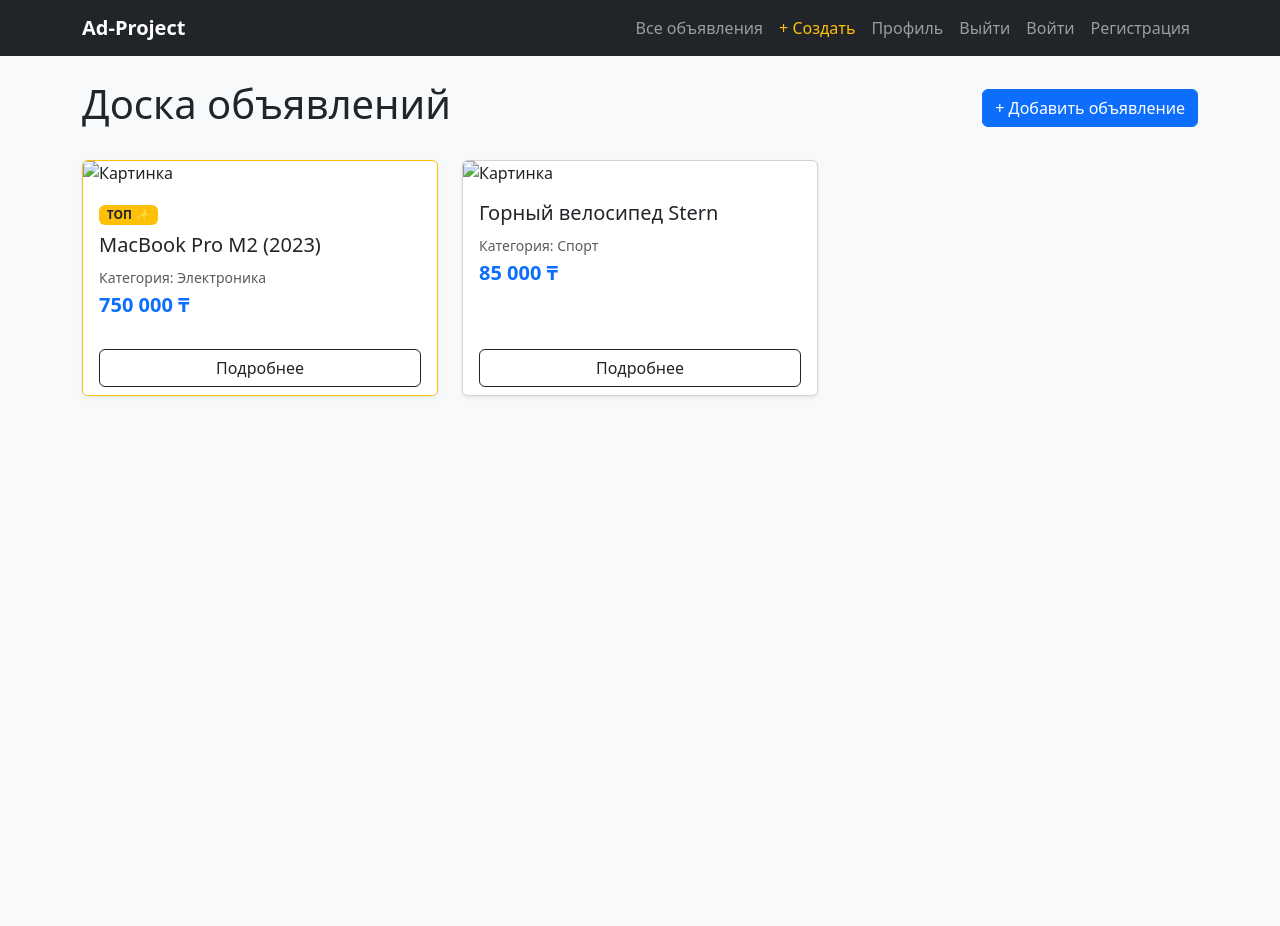
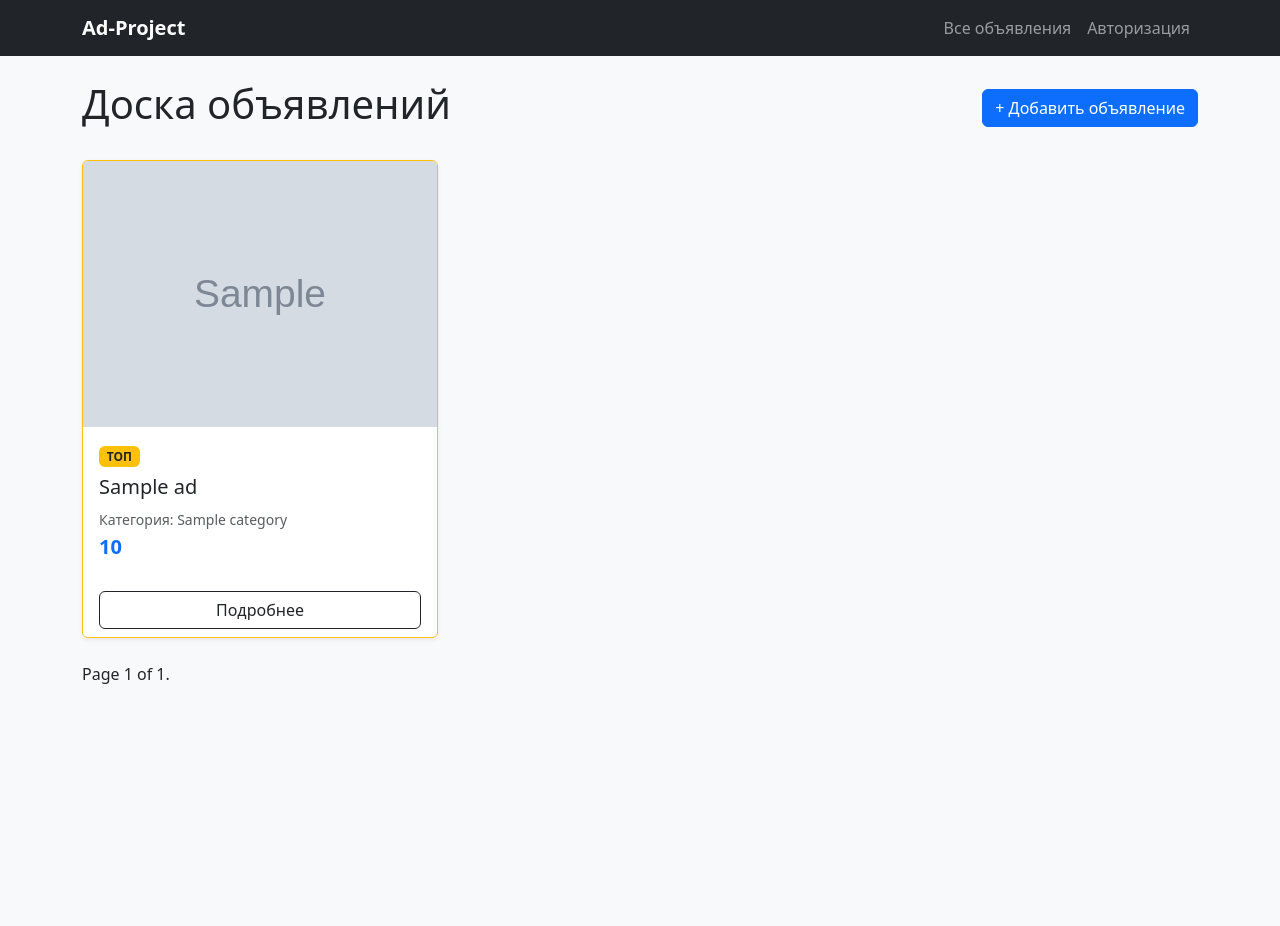
Before and after one commit to shaspire/serd-rpo5-24r-p2, a Django app: page / in a window 1280 px wide. Shown: the top 926 px of the page. Run offline with Django 5.2, Linux system fonts and the light colour scheme; tables that the repository leaves empty hold one stand-in row (values such as "Sample post"); grey boxes marked "Sample" are stand-in pictures; some libraries are stand-ins or nearby versions.

Commit message:
Implementations
Completed Pages:
Homepage,
Registration, Login, Profile.

```diff
--- a/src/core_app/forms.py
+++ b/src/core_app/forms.py
@@ -5,11 +5,10 @@ from .models import Ad
 
 class UserRegisterForm(UserCreationForm):
 	email = forms.EmailField(required=True, label='Email')
-	username = forms.CharField(max_length=30, required=True, label='Username')
 
-	class Meta(UserCreationForm.Meta):
+	class Meta:
 		model = User
-		fields = ('username', 'email')
+		fields = ('username', 'email', 'password1', 'password2')
 
 
 class AdForm(forms.ModelForm):
--- a/src/core_app/models.py
+++ b/src/core_app/models.py
@@ -5,9 +5,9 @@ import uuid
 
 
 class Category(models.Model):
-	name = models.CharField(max_length=100)
+	name = models.CharField(max_length=100, verbose_name='Название')
 	image = models.ImageField(upload_to='categories/', blank=True, null=True, verbose_name='Изображение')
-	slug = models.SlugField(max_length=100, unique=True, blank=True)
+	slug = models.SlugField(max_length=100, unique=True, blank=True, help_text='Будет сгенерирован автоматически')
 
 	def save(self, *args, **kwargs):
 		if not self.slug:
@@ -40,9 +40,11 @@ class Ad(models.Model):
 	updated_at = models.DateTimeField(auto_now=True)
 
 	is_moderated = models.BooleanField(default=False, verbose_name='Прошло модерацию')
+	is_vip = models.BooleanField(default=False, verbose_name='Спонсировано')
 
 	def __str__(self):
 		return self.title
+
 
 class Favorite(models.Model):
 	user = models.ForeignKey(User, on_delete=models.CASCADE, related_name='favorites')
--- a/src/core_app/templates/ad_list.html
+++ b/src/core_app/templates/ad_list.html
@@ -5,37 +5,44 @@
 {% block content %}
 <div class="d-flex justify-content-between align-items-center mb-4">
     <h1>Доска объявлений</h1>
-    <a href="#" class="btn btn-primary">+ Добавить объявление</a>
+    <a href="{% url 'ad_create' %}" class="btn btn-primary">+ Добавить объявление</a>
 </div>
 
 <div class="row">
+    {% for ad in ads %}
     <div class="col-md-4 mb-4">
         <div class="card h-100 border-warning shadow-sm">
-            <img src="https://via.placeholder.com/400x250" class="card-img-top" alt="Картинка">
+            <img src="{{ad.image}}" class="card-img-top" alt="Картинка">
             <div class="card-body">
-                <span class="badge bg-warning text-dark mb-2">ТОП ✨</span>
-                <h5 class="card-title">MacBook Pro M2 (2023)</h5>
-                <p class="card-text text-muted mb-1"><small>Категория: Электроника</small></p>
-                <h5 class="text-primary fw-bold">750 000 ₸</h5>
+                {% if ad.is_vip %}
+                <span class="badge bg-warning text-dark mb-2">ТОП</span>
+                {% endif %}
+                <h5 class="card-title">{{ad.title}}</h5>
+                <p class="card-text text-muted mb-1"><small>Категория: {{ad.category}}</small></p>
+                <h5 class="text-primary fw-bold">{{ad.price}}</h5>
             </div>
             <div class="card-footer bg-white border-0">
-                <a href="#" class="btn btn-outline-dark w-100">Подробнее</a>
+                <a href="{% url 'ad_detail' uuid=ad.uuid %}" class="btn btn-outline-dark w-100">Подробнее</a>
             </div>
         </div>
     </div>
+	{% endfor %}
+</div>
+<div class="pagination">
+    <span class="step-links">
+        {% if ads.has_previous %}
+            <a href="?page=1">&laquo; first</a>
+            <a href="?page={{ ads.previous_page_number }}">previous</a>
+        {% endif %}
 
-    <div class="col-md-4 mb-4">
-        <div class="card h-100 shadow-sm">
-            <img src="https://via.placeholder.com/400x250" class="card-img-top" alt="Картинка">
-            <div class="card-body">
-                <h5 class="card-title">Горный велосипед Stern</h5>
-                <p class="card-text text-muted mb-1"><small>Категория: Спорт</small></p>
-                <h5 class="text-primary fw-bold">85 000 ₸</h5>
-            </div>
-            <div class="card-footer bg-white border-0">
-                <a href="#" class="btn btn-outline-dark w-100">Подробнее</a>
-            </div>
-        </div>
-    </div>
+        <span class="current">
+            Page {{ ads.number }} of {{ ads.paginator.num_pages }}.
+        </span>
+
+        {% if ads.has_next %}
+            <a href="?page={{ ads.next_page_number }}">next</a>
+            <a href="?page={{ ads.paginator.num_pages }}">last &raquo;</a>
+        {% endif %}
+    </span>
 </div>
 {% endblock %}
--- a/src/core_app/templates/base.html
+++ b/src/core_app/templates/base.html
@@ -17,11 +17,12 @@
         <div class="collapse navbar-collapse" id="navbarNav">
             <ul class="navbar-nav ms-auto">
                 <li class="nav-item"><a class="nav-link" href="/">Все объявления</a></li>
-                <li class="nav-item"><a class="nav-link text-warning" href="#">+ Создать</a></li>
-                <li class="nav-item"><a class="nav-link" href="#">Профиль</a></li>
-                <li class="nav-item"><a class="nav-link" href="#">Выйти</a></li>
-                <li class="nav-item"><a class="nav-link" href="#">Войти</a></li>
-                <li class="nav-item"><a class="nav-link" href="#">Регистрация</a></li>
+				{% if user.is_authenticated %}
+                <li class="nav-item"><a class="nav-link text-warning" href="{% url 'ad_create' %}">+ Создать</a></li>
+				<li class="nav-item"><a class="nav-link" href="{% url 'profile' %}">Профиль</a></li>
+				{% else %}
+                <li class="nav-item"><a class="nav-link" href="{% url 'login' %}">Авторизация</a></li>
+				{% endif %}
             </ul>
         </div>
     </div>
--- a/src/core_app/urls.py
+++ b/src/core_app/urls.py
@@ -14,10 +14,10 @@ urlpatterns = [
     path('ad/<uuid:uuid>/favorite/', views.toggle_favorite, name='toggle_favorite'),
 
     # Профиль пользователя
-    path('profile/', views.profile_view, name='profile'),
+    path('accounts/profile/', views.profile_view, name='profile'),
 
     # Авторизация и регистрация
-    path('register/', views.register_view, name='register'),
-    path('login/', views.login_view, name='login'),
-    path('logout/', views.logout_view, name='logout'),
+    path('accounts/register/', views.register_view, name='register'),
+    path('accounts/login/', views.login_view, name='login'),
+    path('accounts/logout/', views.logout_view, name='logout'),
 ]
--- a/src/core_app/views.py
+++ b/src/core_app/views.py
@@ -13,16 +13,17 @@ from .forms import UserRegisterForm, AdForm
 
 # --- АВТОРИЗАЦИЯ ---
 def register_view(request):
-	if request.user.is_authenticated: return redirect('ad_list')
+	if request.user.is_authenticated: return redirect('profile')
 	if request.method == 'POST':
 		form = UserRegisterForm(request.POST)
 		if form.is_valid():
-			form.save()
-			messages.success(request, 'Аккаунт создан! Теперь вы можете войти.')
-			return redirect('login')
+			user = form.save()
+			login(request, user)
+			return redirect('profile')
 	else:
 		form = UserRegisterForm()
 	return render(request, 'register.html', {'form': form})
+
 
 def login_view(request):
 	if request.user.is_authenticated: return redirect('profile')
@@ -43,9 +44,9 @@ def logout_view(request):
 # --- ПРОФИЛЬ ---
 @login_required
 def profile_view(request):
-	my_ads = Ad.objects.filter(author=request.user).order_by('-created_at')
+	user_ads = Ad.objects.filter(author=request.user).order_by('-created_at')
 	favorites = Favorite.objects.filter(user=request.user).select_related('ad')
-	return render(request, 'profile.html', {'my_ads': my_ads, 'favorites': favorites})
+	return render(request, 'profile.html', {'user_ads': user_ads, 'favorites': favorites})
 
 
 # --- ОБЪЯВЛЕНИЯ ---
@@ -65,10 +66,10 @@ def ad_list_view(request, slug=None):
 	else: ads = ads.order_by('-created_at')
 
 	# Пагинация
-	page_obj = Paginator(ads, 9).get_page(request.GET.get('page'))
+	ads = Paginator(ads, 9).get_page(request.GET.get('page'))
 
 	context = {
-		'page_obj': page_obj,
+		'ads': ads,
 		'categories': Category.objects.all(),
 		'banners': Banner.objects.filter(is_active=True),
 		'current_category': slug,
```
Also changed, not shown: src/core_app/templates/login.html (+9 -3 lines), src/core_app/templates/profile.html (+21 -6 lines), src/core_app/templates/register.html (+11 -5 lines).
